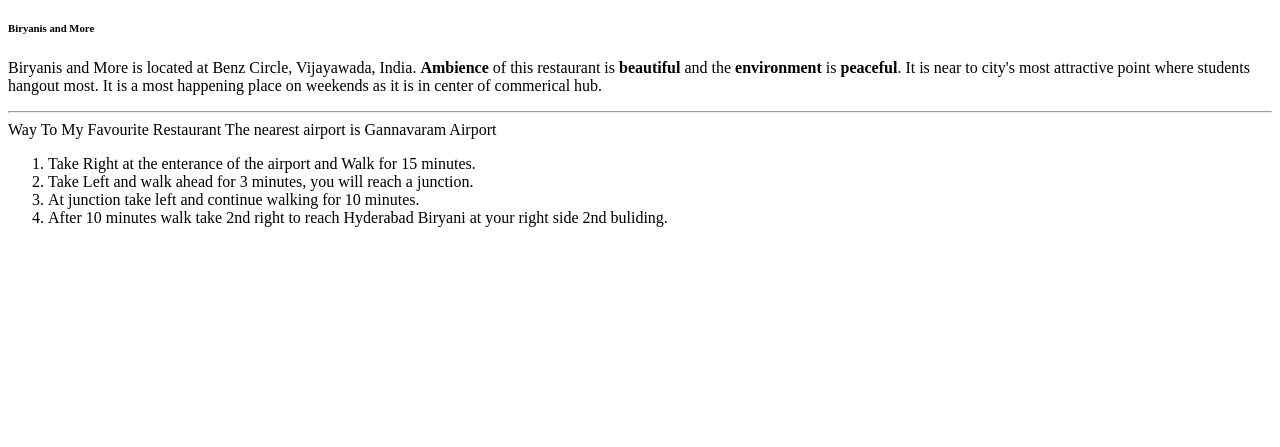
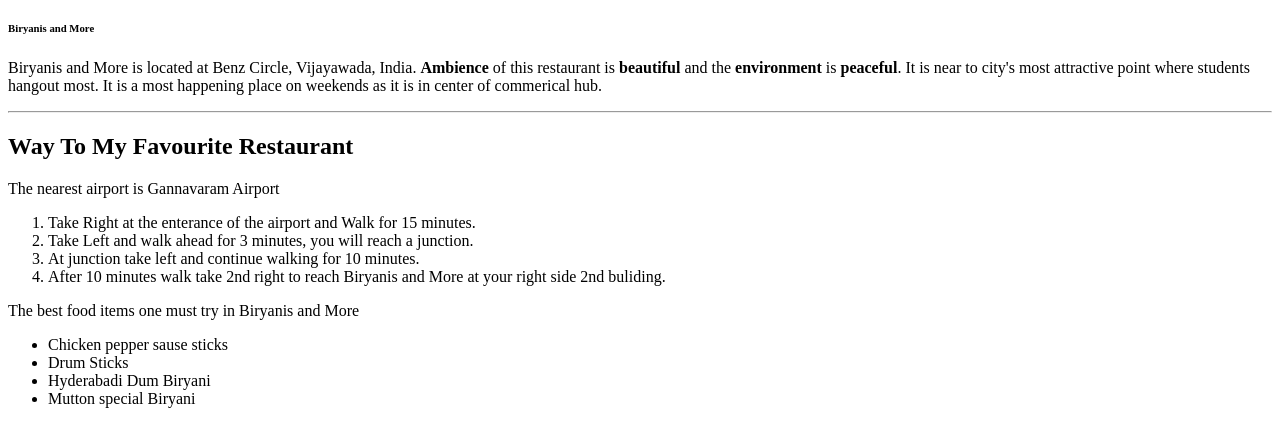
Before and after one commit to 44-563-Web-Apps-S22/webapps-s22-assignment-3-sravanijakkula, a plain HTML site: page index.html in a window 1280 px wide. Shown: the part 61-508 px from the top of the page. Drawn offline with Linux system fonts and the light colour scheme.

Commit message:
Update index.html

```diff
--- a/index.html
+++ b/index.html
@@ -13,15 +13,21 @@
         </p>
         <hr>
         <head>
-            Way To My Favourite Restaurant
+            <h2>Way To My Favourite Restaurant<br></h2>
             The nearest airport is Gannavaram Airport
         <ol>
         <li>Take Right at the enterance of the airport and Walk for 15 minutes.
         <li>Take Left and walk ahead for 3 minutes, you will reach a junction.</li>
         <li>At junction take left and continue walking for 10 minutes.</li>
-        <li>After 10 minutes walk take 2nd right to reach Hyderabad Biryani at your right side 2nd buliding.</li>
+        <li>After 10 minutes walk take 2nd right to reach Biryanis and More at your right side 2nd buliding.</li>
         </ol>
-
+        The best food items one must try in Biryanis and More
+        <ul>
+        <li>Chicken pepper sause sticks</li>
+        <li>Drum Sticks</li>
+        <li>Hyderabadi Dum Biryani</li>
+        <li>Mutton special Biryani</li>
+        </ul>
         </head>
     </body>
 </html>
```
